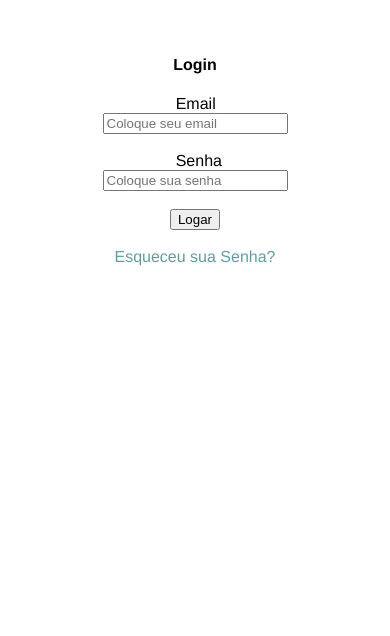
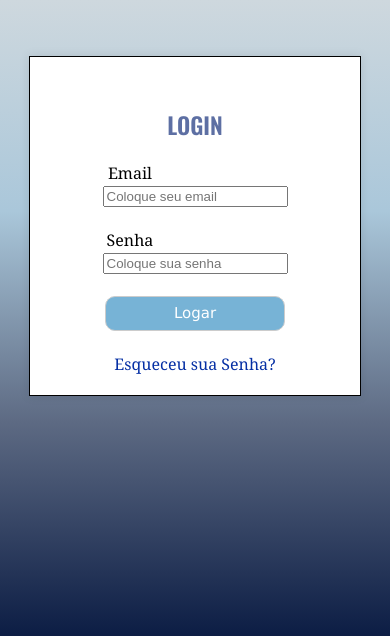
Before and after one commit to CarlosAfonsoo/Gerenciamento_PHP, a PHP site: page /html/index.html in a window 390 px wide. Shown: the top 636 px of the page. Run offline with PHP 8.4, Linux system fonts and the light colour scheme.

Commit message:
Desencolcimento da interface de Login

```diff
--- a/css/style.css
+++ b/css/style.css
@@ -1,22 +1,97 @@
-body{
-    padding: 0px;
-    height: 0px;
-    font-family: 'Franklin Gothic Medium', 'Arial Narrow', Arial, sans-serif;
+@import url('https://fonts.googleapis.com/css2?family=Oswald:wght@600&display=swap');
+
+body {
+    font-family: 'Cambria', 'Cochin', 'Georgia', 'Times', 'Times New Roman', serif;
+    text-align: center;
+    background: fixed linear-gradient(#CED8DE, #AAC7DA, #5D6A83, #0d1e45, #000000 );
+}
+
+.tudo {
+    margin-top: 15%;
+    background-color: white;
+    border: 1px solid black;
+    max-width: 290px;
+    max-height: 350px;
+    padding: 20px;
+    box-shadow: 0 0 10px rgba(0, 0, 0, 0.1);
+    display: flex;
+    flex-direction: column;
     align-items: center;
-    text-align: center;
 }
-.tudo{
-    margin-top: 15%;
+
+.titulo > h4 {
+    font-family: 'Oswald', sans-serif;
+    color: rgb(93, 111, 163);
+    font-size: 23px;
+    margin-bottom: 20px;
 }
-.login{
 
+.btn {
+    font-family: 'Verdana', 'Geneva', 'Tahoma', sans-serif;
+    background-color: rgb(119, 179, 214);
+    color: white;
+    height: 35px;
+    width: 180px;
+    font-size: 15px;
+    border: 1px solid #ccc;
+    border-radius: 10px;
+    cursor: pointer;
+    transition: background-color 0.3s ease;
 }
-a{
+
+.btn:hover {
+    background-color: rgb(70, 148, 187);
+}
+
+a {
     text-decoration: none;
-    color: cadetblue;
+    color: rgb(5, 47, 164);
 }
-label{
-    float: left;
-    margin-left: 43vw;
 
+label {
+    margin-left: -130px;
+    max-width: 200px;
+    overflow: hidden;
+    white-space: nowrap;
+    text-overflow: ellipsis;
 }
+
+@media screen and (max-width: 842px) {
+    label {
+        margin-left: -130px;
+        max-width: 200px;
+        overflow: hidden;
+        white-space: nowrap;
+        text-overflow: ellipsis;
+    }
+}
+
+@media screen and (max-width: 802px) {
+    label {
+        margin-left: -130px;
+        max-width: 200px;
+        overflow: hidden;
+        white-space: nowrap;
+        text-overflow: ellipsis;
+    }
+}
+
+@media screen and (max-width: 638px) {
+    label {
+        margin-left: -130px;
+        max-width: 200px;
+        overflow: hidden;
+        white-space: nowrap;
+        text-overflow: ellipsis;
+    }
+}
+
+@media screen and (max-width: 522px) {
+    label {
+        margin-left: -130px;
+        max-width: 200px;
+        overflow: hidden;
+        white-space: nowrap;
+        text-overflow: ellipsis;
+    }
+}
--- a/html/index.html
+++ b/html/index.html
@@ -7,11 +7,12 @@
         <title>Login</title>
     </head>
     <body>
-        <!-- Sistema de Login -->
+        <center>
+                    <!-- Sistema de Login -->
         <!-- O projeto está hospedado no vercel dia 24/11 -->
         <div class="tudo">
             <div class="titulo">
-                <h4>Login</h4>
+                <h4>LOGIN</h4>
                 <!-- <hr> -->
                 <!-- <br> -->
                 <!-- <p>Entre com seus dados para acessar o sistema</p> -->
@@ -28,12 +29,13 @@
                     <input type="password" placeholder="Coloque sua senha" required>
                     <br>
                     <br>
-                    <input type="submit" clas value="Logar" name="Logar">
+                    <input type="submit" class="btn" value="Logar" name="Logar">
                     <br>
                     <br>
                     <a href="">Esqueceu sua Senha?</a>
                 </form>
             </div>
         </div>
+        </center>
     </body>
 </html>
```
